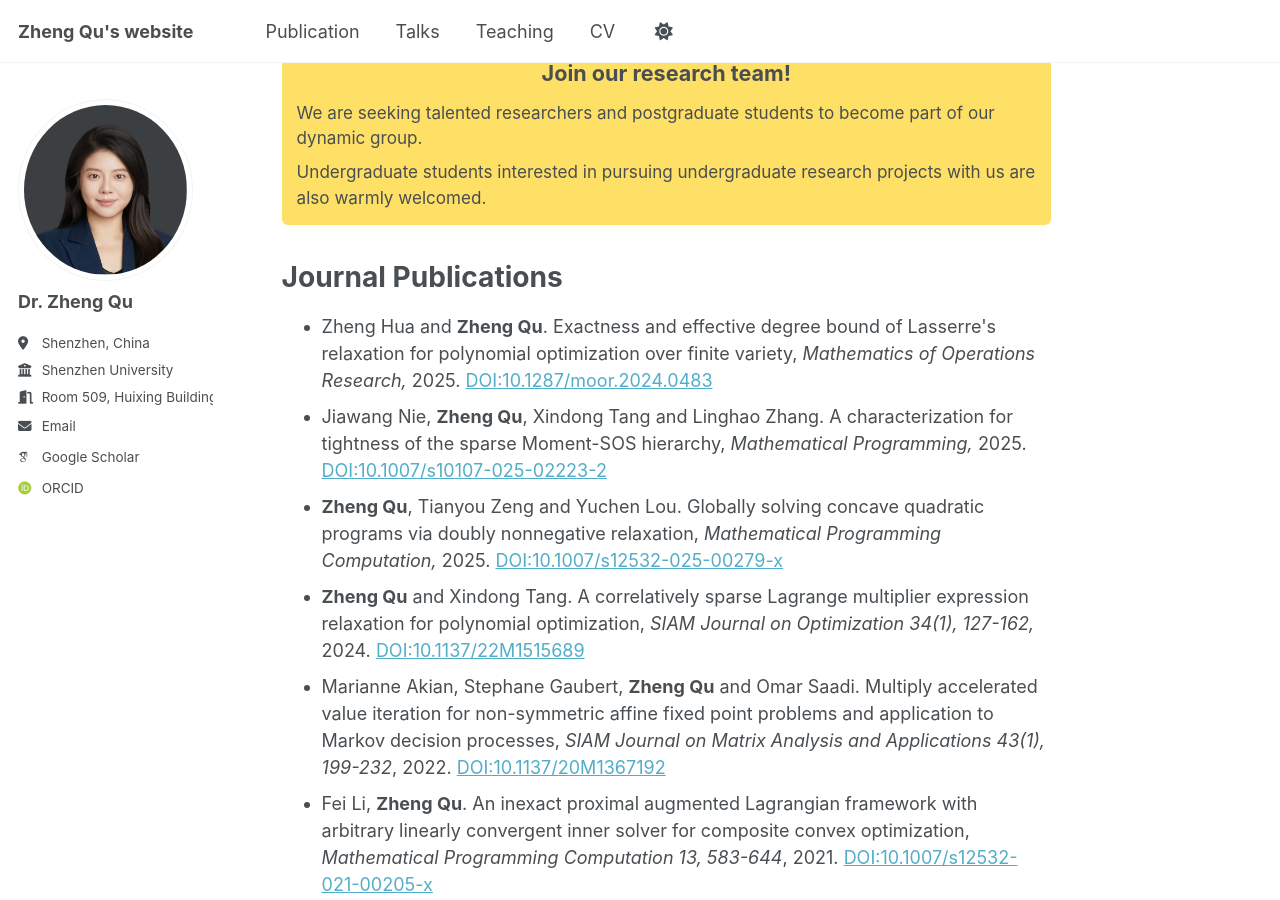
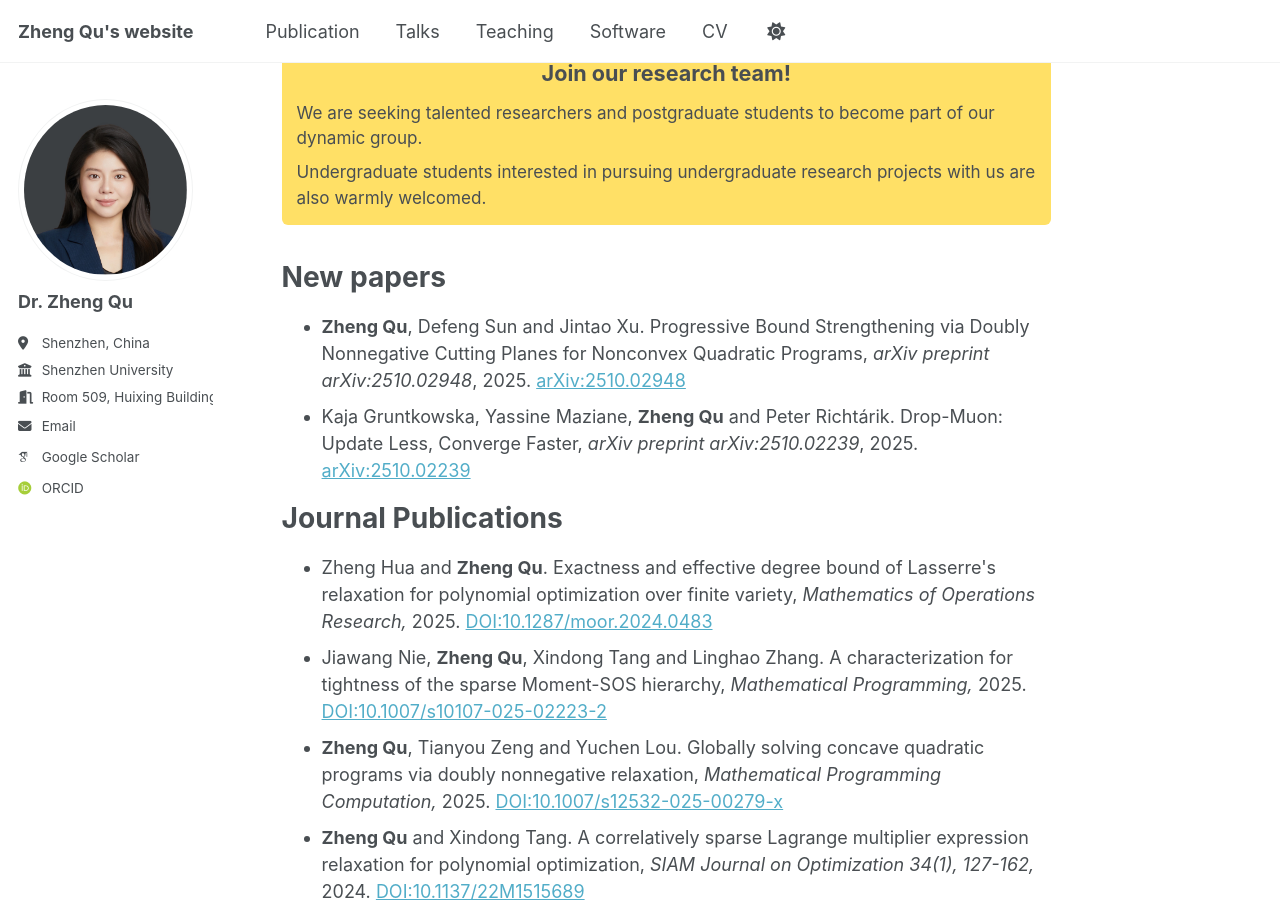
Before and after one commit to zhengqu-x/zhengqu-x.github.io, a Jekyll site: the page built from _pages/about.md, in a window 1280 px wide and 900 px high, scrolled down 351 px. Built offline with Jekyll 4.4.1, drawn with Linux system fonts in a browser that asks for light colours; some web fonts are replaced.

Commit message:
Add Software section: navigation menu, page, and DCQP project link

```diff
--- a/_data/navigation.yml
+++ b/_data/navigation.yml
@@ -17,6 +17,9 @@ main:
   - title: "Teaching"
     url: /teaching/
 
+  - title: "Software"
+    url: /software/
+
   # - title: "Portfolio"
   #   url: /portfolio/
 
--- a/_pages/about.md
+++ b/_pages/about.md
@@ -25,6 +25,13 @@ I am currently a Professor at the School of Mathematical Sciences, Shenzhen Univ
     Undergraduate students interested in pursuing undergraduate research projects with us are also warmly welcomed.
   </p>
 </div>
+
+New papers
+======
+<ul>
+  <li><b>Zheng Qu</b>, Defeng Sun and Jintao Xu. Progressive Bound Strengthening via Doubly Nonnegative Cutting Planes for Nonconvex Quadratic Programs, <i>arXiv preprint arXiv:2510.02948</i>, 2025. <a href="https://arxiv.org/abs/2510.02948">arXiv:2510.02948</a></li>
+  <li>Kaja Gruntkowska, Yassine Maziane, <b>Zheng Qu</b> and Peter Richtárik. Drop-Muon: Update Less, Converge Faster, <i>arXiv preprint arXiv:2510.02239</i>, 2025. <a href="https://arxiv.org/abs/2510.02239">arXiv:2510.02239</a></li>
+</ul>
 
 Journal Publications
 ======
```
Also changed, not shown: _pages/software.html (added, +12 -0 lines).
